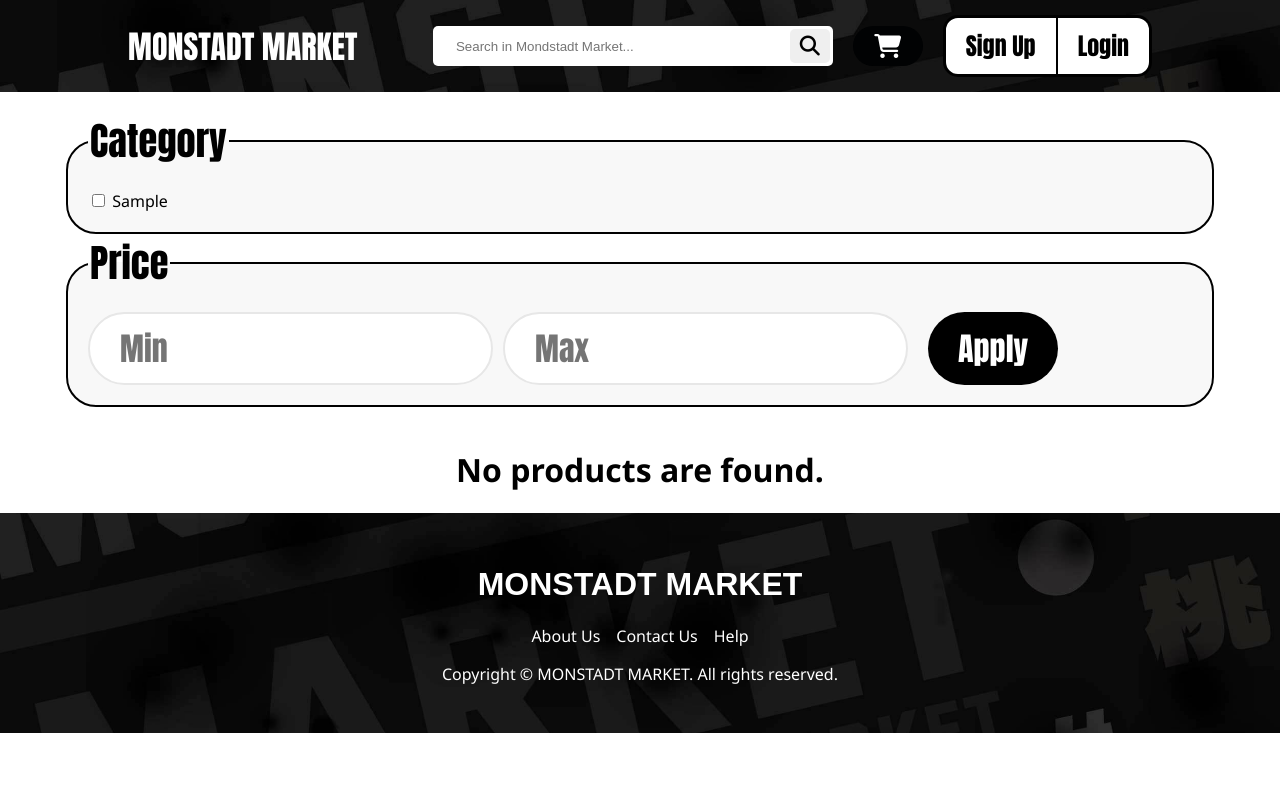
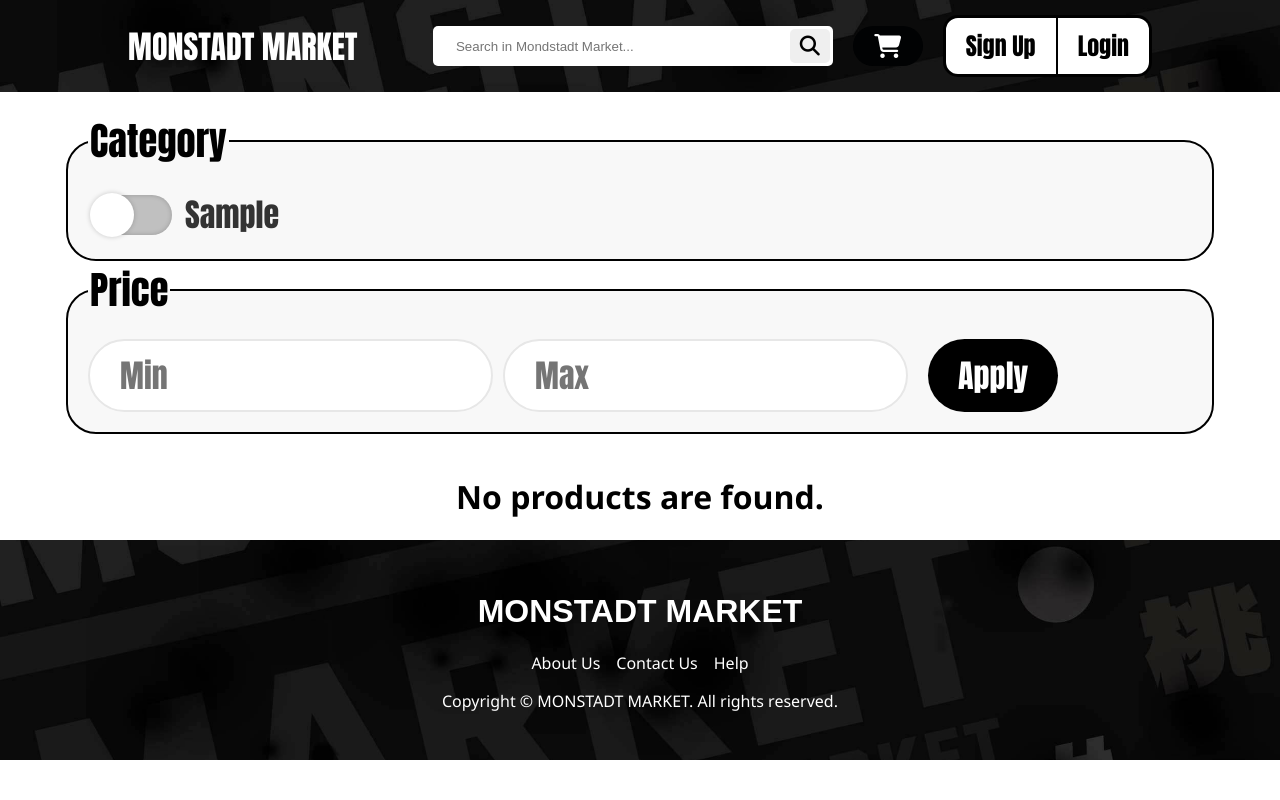
Before and after one commit to Sodiumchloridy/monstadt-market, a PHP site: page /search/index.php in a window 1280 px wide. Run offline with PHP 8.4, Linux system fonts and the light colour scheme; tables that the repository leaves empty or names only in its code hold one stand-in row (values such as "Sample post"); some libraries are stand-ins or nearby versions.

Commit message:
chore: Refactor category and price filters in search page

```diff
--- a/search/index.php
+++ b/search/index.php
@@ -20,7 +20,7 @@
         <div class="filter">
             <form id="filter-form" method="GET" action="<?php echo htmlspecialchars($_SERVER["PHP_SELF"]); ?>">
                 <!--Input for category filter-->
-                <fieldset>
+                <fieldset class="category-filter">
                     <legend>Category</legend>
                     <?php
                     include('../config/config.php');
@@ -58,16 +58,14 @@
                 </fieldset>
 
                 <!--Input for min pirce and max price-->
-                <fieldset>
+                <fieldset class="price-filter">
                     <legend>Price</legend>
-                    <div class="price-filter">
                     <input name="min" id="min" placeholder="Min" type="number" min="0" class="filter-price-input" pattern="[0-9]*"
                         value="<?= (isset($_GET['min']) && !empty($_GET['min'])) ? htmlspecialchars($_GET['min'], ENT_QUOTES, 'UTF-8') : '' ?>">
                     <input name="max" id="max" placeholder="Max" type="number" min="0" class="filter-price-input" pattern="[0-9]*"
                         value="<?= (isset($_GET['max']) && !empty($_GET['max'])) ? htmlspecialchars($_GET['max'], ENT_QUOTES, 'UTF-8') : '' ?>">
                     <div id="price-filter-error" class="error"></div>
                     <input id="price-filter-button" type="submit" value="Apply">
-                    </div>
                 </fieldset>
 
                 <!--Hidden input field to store search query-->
--- a/styles/search.css
+++ b/styles/search.css
@@ -1,3 +1,11 @@
+:root {
+    --guyabano-gray: rgb(248, 248, 248);
+    --dark-charcoal: rgb(51, 51, 51);
+    --lemon-yellow: rgb(255, 222, 0);
+    --silver-polish: rgb(192, 192, 192);
+
+}
+
 .filter {
     padding: 20px clamp(20px, 5vw, 10%);
 }
@@ -7,7 +15,7 @@ fieldset {
     border-radius: 30px;
     padding: 20px;
     display: flex;
-    background-color: rgb(248, 248, 248);
+    background-color: var(--guyabano-gray);
 }
 
 legend {
@@ -15,6 +23,70 @@ legend {
     font-family: Impact, Haettenschweiler, 'Arial Narrow Bold', sans-serif;
     color: black;
 }
+
+/* Category filter */
+.category-filter {
+    display: flex;
+}
+
+.category-filter>div {
+    display: flex;
+    align-items: center;
+}
+
+@media (max-width: 768px) {
+    .category-filter {
+        flex-direction: column;
+    }
+}
+
+.category-filter input[type="checkbox"] {
+    position: relative;
+    width: 80px;
+    height: 40px;
+    -webkit-appearance: none;
+    appearance: none;
+    background-color: var(--silver-polish);
+    border-radius: 20px;
+    box-shadow: inset 0 0 5px rgba(0, 0, 0, 0.2);
+    outline: none;
+    transition: all 1s;
+}
+
+.category-filter input:checked[type="checkbox"] {
+    background-color: greenyellow;
+}
+
+.category-filter input[type="checkbox"]::before {
+    position: absolute;
+    content: '';
+    display: block;
+    width: 40px;
+    height: 40px;
+    background: white;
+    position: relative;
+    border-radius: 20px;
+    box-shadow: 0 0 5px rgba(0, 0, 0, 0.2);
+    transition: all 0.5s;
+    transform: scale(1.1);
+    left: 0;
+}
+
+.category-filter input:checked[type="checkbox"]::before {
+    transform: scale(1.1) translateX(40px);
+}
+
+.category-filter label {
+    color: var(--dark-charcoal);
+    font-size: clamp(1.5rem, 3vw, 2rem);
+    font-family: Impact, Haettenschweiler, 'Arial Narrow Bold', sans-serif;
+}
+
+input[type="checkbox"]+label {
+    margin-right: 20px;
+    margin-left: 10px;
+}
+
 
 /* Price filter */
 .price-filter {
@@ -45,7 +117,7 @@ legend {
 .price-filter>input[type="number"] {
     border: 2px solid rgb(231, 231, 231);
     border-radius: 40px;
-    color: rgb(51, 51, 51);
+    color: var(--dark-charcoal);
 }
 
 .price-filter>input[type="submit"] {
@@ -56,6 +128,6 @@ legend {
 }
 
 .price-filter>input[type="submit"]:hover {
-    background-color: rgba(255, 222, 0, 1);
+    background-color: var(--lemon-yellow);
     color: black;
 }
```
Lines whose indentation alone changed are shown as unchanged.
